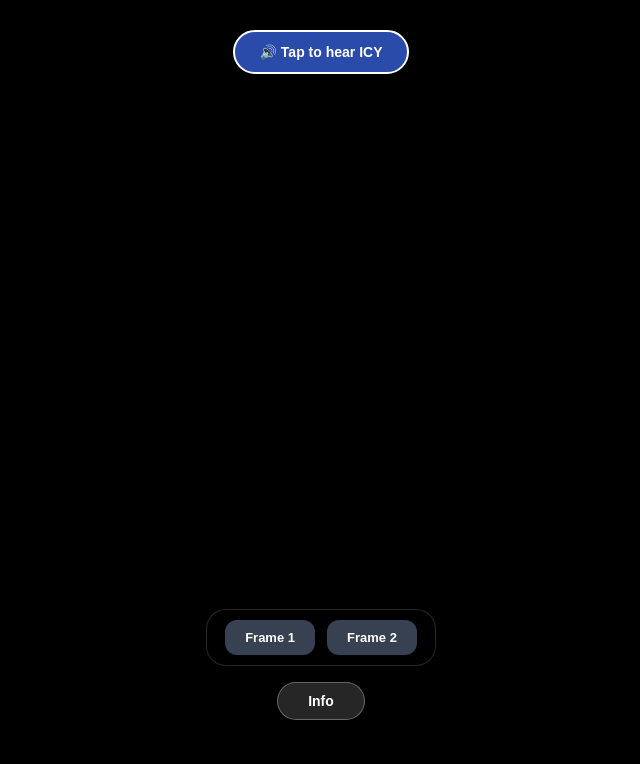
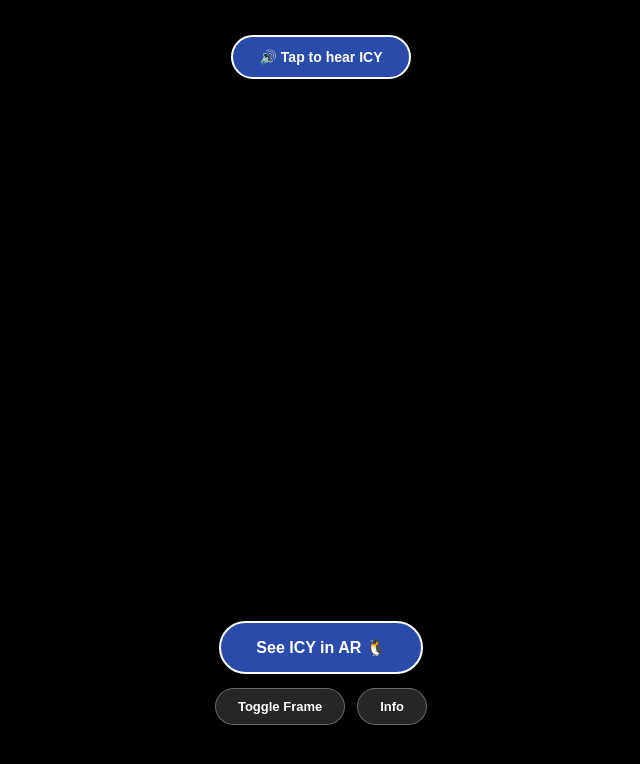
Before and after one commit to chakshu3011/antarctic-pwa, a React (Vite) app: page / in a window 1280 px wide. Shown: the top 764 px of the page, without its empty margins (319-959 px from the left). Built offline with nearby package versions, Linux system fonts and the light colour scheme.

Commit message:
Fix: updated code

```diff
--- a/src/App.jsx
+++ b/src/App.jsx
@@ -4,7 +4,7 @@ import { BrowserRouter, Routes, Route } from 'react-router-dom';
 const PenguinAR = () => {
   const [isInfoOpen, setIsInfoOpen] = useState(false);
   const [isThankYouOpen, setIsThankYouOpen] = useState(false);
-  const [activeFrame, setActiveFrame] = useState(null); // null, 'frame1', or 'frame2'
+  const [isFrameActive, setIsFrameActive] = useState(false); // Clean Boolean Toggle
 
   useEffect(() => {
     if (isThankYouOpen) {
@@ -15,46 +15,33 @@ const PenguinAR = () => {
     }
   }, [isThankYouOpen]);
 
-  // Combined trigger function: Plays audio track AND opens AR view natively
-  const handleAudioAndAR = (e) => {
+  const playIcyVoice = (e) => {
     e.stopPropagation();
-
-    // 1. Play the audio track safely
     const audio = new Audio('/audio/icy_voice.mp3');
-    audio.play().catch(err => console.log("Audio waiting for hardware clearance:", err));
-
-    // 2. Programmatically trigger the hidden native AR button
-    const nativeArButton = document.getElementById('hidden-native-ar-trigger');
-    if (nativeArButton) nativeArButton.click();
-  };
-
-  // Combined trigger function: Sets frame state AND opens AR view natively
-  const handleFrameAndAR = (frameName) => {
-    setActiveFrame(activeFrame === frameName ? null : frameName);
-
-    // Programmatically trigger the hidden native AR button
-    const nativeArButton = document.getElementById('hidden-native-ar-trigger');
-    if (nativeArButton) nativeArButton.click();
+    audio.play().catch(err => console.log("Audio track initialized:", err));
   };
 
   const isBlurred = isInfoOpen || isThankYouOpen;
 
+  // PASSES THE AUDIO & FRAME TRACK DIRECTLY INTO THE AR LAUNCH URLS
+  const iosArUrl = `https://antarctic-pwa.vercel.app/models/penguin1.usdz#sound=/audio/icy_voice.mp3&allowsContentPausing=false${isFrameActive ? '&custom_overlay=/images/frame1.png' : ''}`;
+
   return (
     <div style={{ position: 'fixed', inset: 0, width: '100vw', height: '100dvh', margin: 0, padding: 0, overflow: 'hidden', backgroundColor: 'black', fontFamily: 'sans-serif' }}>
 
-      {/* 1. MAIN DISPLAY MATRIX */}
+      {/* 1. LAYER 1: MAIN DISPLAY WINDOW */}
       <div style={{
         position: 'absolute',
         inset: 0,
         width: '100%',
-        height: '80%',
+        height: '78%', // Perfect spacing to prevent penguin feet collision
         transition: 'filter 0.5s ease',
         filter: isBlurred ? 'blur(10px)' : 'none',
         zIndex: 1
       }}>
         <model-viewer
           src="/models/penguin1.glb"
-          ios-src="https://antarctic-pwa.vercel.app/models/penguin1.usdz"
+          ios-src={iosArUrl} // Injects Audio & Frame into iOS Quick Look
           autoplay
           animation-name="idle"
           ar
@@ -65,39 +52,33 @@ const PenguinAR = () => {
           ar-scale="fixed"
           style={{ width: '100%', height: '100%', display: 'block', backgroundColor: 'transparent' }}
         >
-
-          {/* CRITICAL FIXED CODE: Hidden native gatekeeper trigger required by model-viewer engine */}
-          <button
-            slot="ar-button"
-            id="hidden-native-ar-trigger"
-            style={{ display: 'none' }}
-          ></button>
-
+          {/* Native AR Gatekeeper Trigger */}
+          <button slot="ar-button" id="native-ar-gatekeeper" style={{ display: 'none' }}></button>
         </model-viewer>
       </div>
 
-      {/* 2. DYNAMIC CAMERA VIEW OVERLAY FRAME LAYER */}
-      {activeFrame && !isBlurred && (
-        <div style={{ position: 'absolute', inset: 0, pointerEvents: 'none', zIndex: 5 }}>
+      {/* 2. LAYER 2: SYSTEM VIEW FRAME OVERLAY */}
+      {isFrameActive && !isBlurred && (
+        <div style={{ position: 'absolute', inset: 0, pointerEvents: 'none', zIndex: 10 }}>
           <img
-            src={activeFrame === 'frame1' ? '/images/frame1.png' : '/images/frame2.png'}
-            alt="Active Overlay Frame Graphic"
+            src="/images/frame1.png"
+            alt="Ice Crystal Frame Overlay"
             style={{ width: '100%', height: '100%', objectFit: 'contain' }}
           />
         </div>
       )}
 
-      {/* 3. BOTTOM UI CONTROLS STACK */}
+      {/* 3. LAYER 3: PERFECTLY BALANCED HUD CONTROL BLOCK */}
       {!isBlurred && (
         <>
-          {/* TOP CENTER PANEL: Tapping this plays audio AND activates native camera mode instantly */}
-          <div style={{ position: 'absolute', top: '30px', left: 0, right: 0, display: 'flex', justifyContent: 'center', zIndex: 20 }}>
+          {/* TOP CENTER ROW: Audio Track Controller */}
+          <div style={{ position: 'absolute', top: '35px', left: 0, right: 0, display: 'flex', justifyContent: 'center', zIndex: 20 }}>
             <button
-              onClick={handleAudioAndAR}
+              onClick={playIcyVoice}
               style={{
-                padding: '12px 24px', backgroundColor: '#2B4BAA', color: 'white',
+                padding: '12px 26px', backgroundColor: '#2B4BAA', color: 'white',
                 border: '2px solid white', borderRadius: '30px', fontWeight: 'bold', fontSize: '14px',
-                boxShadow: '0 4px 12px rgba(0,0,0,0.4)', cursor: 'pointer'
+                boxShadow: '0 4px 15px rgba(0,0,0,0.4)', cursor: 'pointer', display: 'flex', alignItems: 'center', gap: '8px'
               }}
             >
               🔊 Tap to hear ICY
@@ -107,63 +88,58 @@ const PenguinAR = () => {
           {/* BOTTOM COLUMN ROW PANELS */}
           <div style={{
             position: 'absolute',
-            bottom: '80px',
+            bottom: '75px', // Pinned securely above iOS Safari's bottom address bar navigation
             left: 0,
             right: 0,
             display: 'flex',
             flexDirection: 'column',
             alignItems: 'center',
-            gap: '16px',
+            gap: '14px',
             zIndex: 20
           }}>
 
-            {/* ROW 1: Tapping either frame applies the layout state AND activates camera mode instantly */}
-            <div style={{ display: 'flex', gap: '12px', backgroundColor: 'rgba(0,0,0,0.6)', padding: '10px 18px', borderRadius: '20px', border: '1px solid rgba(255,255,255,0.15)' }}>
+            {/* Primary Action Call: Intuitively launches AR mode with state settings preserved */}
             <button
-                onClick={() => handleFrameAndAR('frame1')}
+              onClick={() => document.getElementById('native-ar-gatekeeper')?.click()}
               style={{
-                  padding: '10px 20px', borderRadius: '12px', border: 'none',
-                  backgroundColor: activeFrame === 'frame1' ? '#10b981' : '#374151',
-                  color: 'white', fontWeight: 'bold', fontSize: '13px', cursor: 'pointer'
+                padding: '15px 35px', backgroundColor: '#2B4BAA', color: 'white',
+                border: '2px solid white', borderRadius: '35px', fontWeight: 'bold', fontSize: '16px',
+                boxShadow: '0 5px 20px rgba(0,0,0,0.4)', cursor: 'pointer'
               }}
             >
-                {activeFrame === 'frame1' ? '✓ Frame 1' : 'Frame 1'}
+              See ICY in AR 🐧
             </button>
+
+            {/* Sub-Action Row: Toggle Frame & Info Row Side-by-Side */}
+            <div style={{ display: 'flex', gap: '12px' }}>
               <button
-                onClick={() => handleFrameAndAR('frame2')}
+                onClick={() => setIsFrameActive(!isFrameActive)}
                 style={{
-                  padding: '10px 20px', borderRadius: '12px', border: 'none',
-                  backgroundColor: activeFrame === 'frame2' ? '#10b981' : '#374151',
-                  color: 'white', fontWeight: 'bold', fontSize: '13px', cursor: 'pointer'
+                  padding: '10px 22px', borderRadius: '20px', border: '1px solid rgba(255,255,255,0.3)',
+                  backgroundColor: isFrameActive ? '#10b981' : 'rgba(255,255,255,0.15)',
+                  color: 'white', fontWeight: 'bold', fontSize: '13px', cursor: 'pointer', backdropFilter: 'blur(4px)'
                 }}
               >
-                {activeFrame === 'frame2' ? '✓ Frame 2' : 'Frame 2'}
+                {isFrameActive ? '✓ Frame On' : 'Toggle Frame'}
               </button>
-            </div>
 
-            {/* ROW 2: Minimalist Info Action Button */}
               <button
                 onClick={() => setIsInfoOpen(true)}
                 style={{
-                padding: '10px 30px',
-                backgroundColor: 'rgba(255, 255, 255, 0.15)',
-                color: 'white',
-                border: '1px solid rgba(255,255,255,0.3)',
-                borderRadius: '20px',
-                fontWeight: 'bold',
-                fontSize: '14px',
-                backdropFilter: 'blur(4px)',
-                cursor: 'pointer'
+                  padding: '10px 22px', backgroundColor: 'rgba(255, 255, 255, 0.15)', color: 'white',
+                  border: '1px solid rgba(255,255,255,0.3)', borderRadius: '20px', fontWeight: 'bold', fontSize: '13px',
+                  backdropFilter: 'blur(4px)', cursor: 'pointer'
                 }}
               >
                 Info
               </button>
+            </div>
 
           </div>
         </>
       )}
 
-      {/* 4. GRAPHIC INFO MODAL CARD */}
+      {/* 4. LAYER 4: FACTS SHEET POPUP */}
       {isInfoOpen && (
         <div style={{ position: 'absolute', inset: 0, zIndex: 50, display: 'flex', alignItems: 'center', justifyContent: 'center', backgroundColor: 'rgba(0,0,0,0.5)', backdropFilter: 'blur(5px)' }}>
           <div style={{ position: 'relative' }}>
@@ -172,15 +148,15 @@ const PenguinAR = () => {
               style={{ position: 'absolute', top: '12px', right: '12px', width: '30px', height: '30px', borderRadius: '50%', border: '1.5px solid white', backgroundColor: '#2B4BAA', color: 'white', fontSize: '18px', fontWeight: '300', cursor: 'pointer', zIndex: 10, display: 'flex', alignItems: 'center', justifyContent: 'center', padding: 0 }}
             >✕</button>
             <img src="/images/info.png" alt="Penguin Facts Informational Card" style={{ width: '340px', borderRadius: '24px', display: 'block' }} />
-            <img src="/images/try.png" alt="Card Interaction Target" onClick={() => { setIsInfoOpen(false); setIsThankYouOpen(true); }} style={{ position: 'absolute', bottom: '45px', left: '50%', transform: 'translateX(-50%)', width: '120px', cursor: 'pointer' }} />
+            <img src="/images/try.png" alt="Card Panel Handler" onClick={() => { setIsInfoOpen(false); setIsThankYouOpen(true); }} style={{ position: 'absolute', bottom: '45px', left: '50%', transform: 'translateX(-50%)', width: '120px', cursor: 'pointer' }} />
           </div>
         </div>
       )}
 
-      {/* 5. THANK YOU DIALOGUE Note */}
+      {/* 5. LAYER 5: ACKNOWLEDGEMENT PANEL */}
       {isThankYouOpen && (
         <div style={{ position: 'absolute', inset: 0, zIndex: 60, display: 'flex', alignItems: 'center', justifyContent: 'center', backgroundColor: 'rgba(0,0,0,0.65)' }}>
-          <img src="/images/thankyou.png" alt="Appreciation Frame Graphic" style={{ width: '320px', display: 'block' }} />
+          <img src="/images/thankyou.png" alt="Thank You Dialogue Panel" style={{ width: '320px', display: 'block' }} />
         </div>
       )}
 
```
Lines whose indentation alone changed are shown as unchanged.
